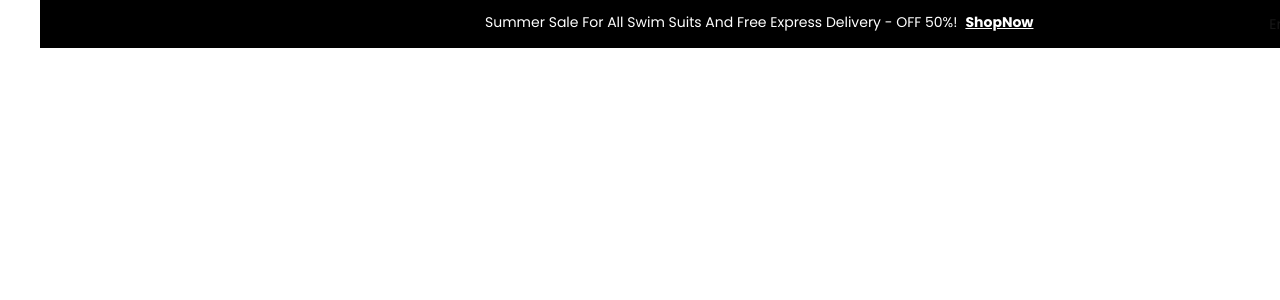
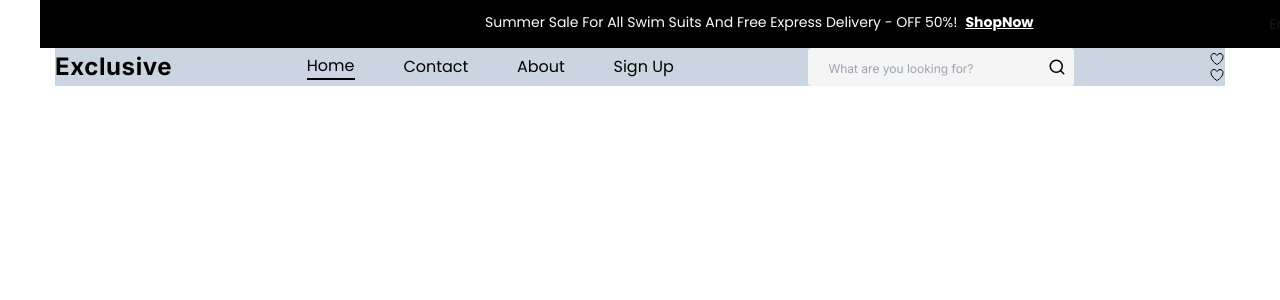
Before and after one commit to Ahmedzai73/E-Commerce-Hackathon-Project, a Next.js app in the folder wednesday-04-12-24/: page / in a window 1280 px wide. Shown: the top 300 px of the page. Built offline with nearby package versions, Linux system fonts and the light colour scheme.

Commit message:
Main header Include

```diff
--- /dev/null
+++ b/wednesday-04-12-24/src/app/Components/MainHeader.tsx
@@ -0,0 +1,42 @@
+import { Poppins, Inter} from "next/font/google";
+import { FiSearch } from "react-icons/fi";
+import { IoHeartOutline } from "react-icons/io5";
+import Link from "next/link";
+
+const Poppinsfont = Poppins({
+  weight: ["400", "700"],
+  style: ["normal", "italic"],
+  subsets: ["latin"],
+  display: "swap",
+});
+const Interfont = Inter({
+  weight: ["400", "700"],
+  style: ["normal", "italic"],
+  subsets: ["latin"],
+  display: "swap",
+});
+
+export default function MainHeader() {
+  return (
+    <div className={`container ${Poppinsfont.className,Interfont.className} mx-auto`}>
+    <div className="insidebody w-[1170px] h-[38px] bg-slate-300 mx-auto flex justify-between items-center text-black">
+   <div className=" text-black text-2xl font-bold font-['Inter'] leading-normal tracking-wide">Exclusive</div>
+   <ul className="w-[367px] h-6 flex justify-between items-center text-base font-normal font-['Poppins'] leading-normal">
+    <li><Link href="#" >Home</Link>
+    <div className="line1 w-12 h-[0px] border border-black "></div></li>
+   <Link href="#">Contact</Link>
+   <Link href="#">About</Link>
+   <Link href="#">Sign Up</Link>
+</ul>
+
+<div className="searchbar flex relative "><input type="search" name="search" placeholder="What are you looking for?" className="h-[38px] pl-5 pr-3 flex relative items-center placeholder:text-xs bg-neutral-100 rounded " /><FiSearch className="absolute right-2 my-auto top-0 bottom-0 text-lg font-light flex"/></div>
+
+<div className="icons">
+    <div className="heart"><IoHeartOutline/></div>
+    <div className="heart"><IoHeartOutline/></div>
+</div>
+
+    </div>
+</div>
+  )
+}
--- a/wednesday-04-12-24/src/app/Components/TopHeader.tsx
+++ b/wednesday-04-12-24/src/app/Components/TopHeader.tsx
@@ -1,12 +1,12 @@
 import { RiArrowDownSLine } from "react-icons/ri";
 import { Poppins } from "next/font/google";
 
-// Fetch the Poppins font from Google Fonts.
+
 const Poppinsfont = Poppins({
-  weight: ["400", "700"], // Specify the font weights to load.
-  style: ["normal", "italic"], // Specify the font styles to load.
-  subsets: ["latin"], // Specify the font subsets to load.
-  display: "swap", // Specify the font display mode to load.
+  weight: ["400", "700"],
+  style: ["normal", "italic"],
+  subsets: ["latin"],
+  display: "swap",
 });
 
 export default function TopHeader() {
--- a/wednesday-04-12-24/src/app/layout.tsx
+++ b/wednesday-04-12-24/src/app/layout.tsx
@@ -2,7 +2,7 @@ import type { Metadata } from "next";
 import localFont from "next/font/local";
 import "./globals.css";
 import TopHeader from "./Components/TopHeader";
-
+import MainHeader from "./Components/MainHeader";
 
 
 
@@ -36,6 +36,7 @@ export default function RootLayout({
         className={`${geistSans.variable} ${geistMono.variable} antialiased`}
       >
         <TopHeader/>
+        <MainHeader/>
         {children}
 
       </body>
```
